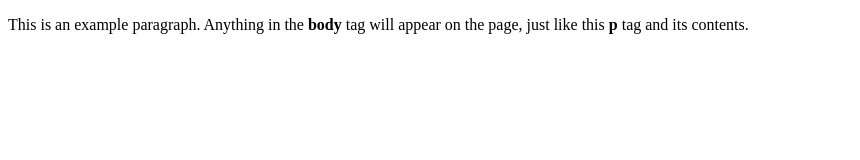
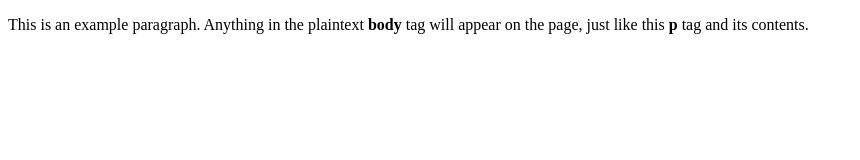
Before and after one commit to yuvasri-91/demo, a plain HTML site: page index.html in a window 1280 px wide. Shown: the whole page, without its empty margins (0-860 px from the left). Drawn offline with Linux system fonts and the light colour scheme.

Commit message:
changes in index file

```diff
--- a/index.html
+++ b/index.html
@@ -4,6 +4,6 @@
     <title>This is the title of the webpage!</title>
   </head>
   <body>
-    <p>This is an example paragraph. Anything in the <strong>body</strong> tag will appear on the page, just like this <strong>p</strong> tag and its contents.</p>
+    <p>This is an example paragraph. Anything in the plaintext <strong>body</strong> tag will appear on the page, just like this <strong>p</strong> tag and its contents.</p>
   </body>
 </html>
```
